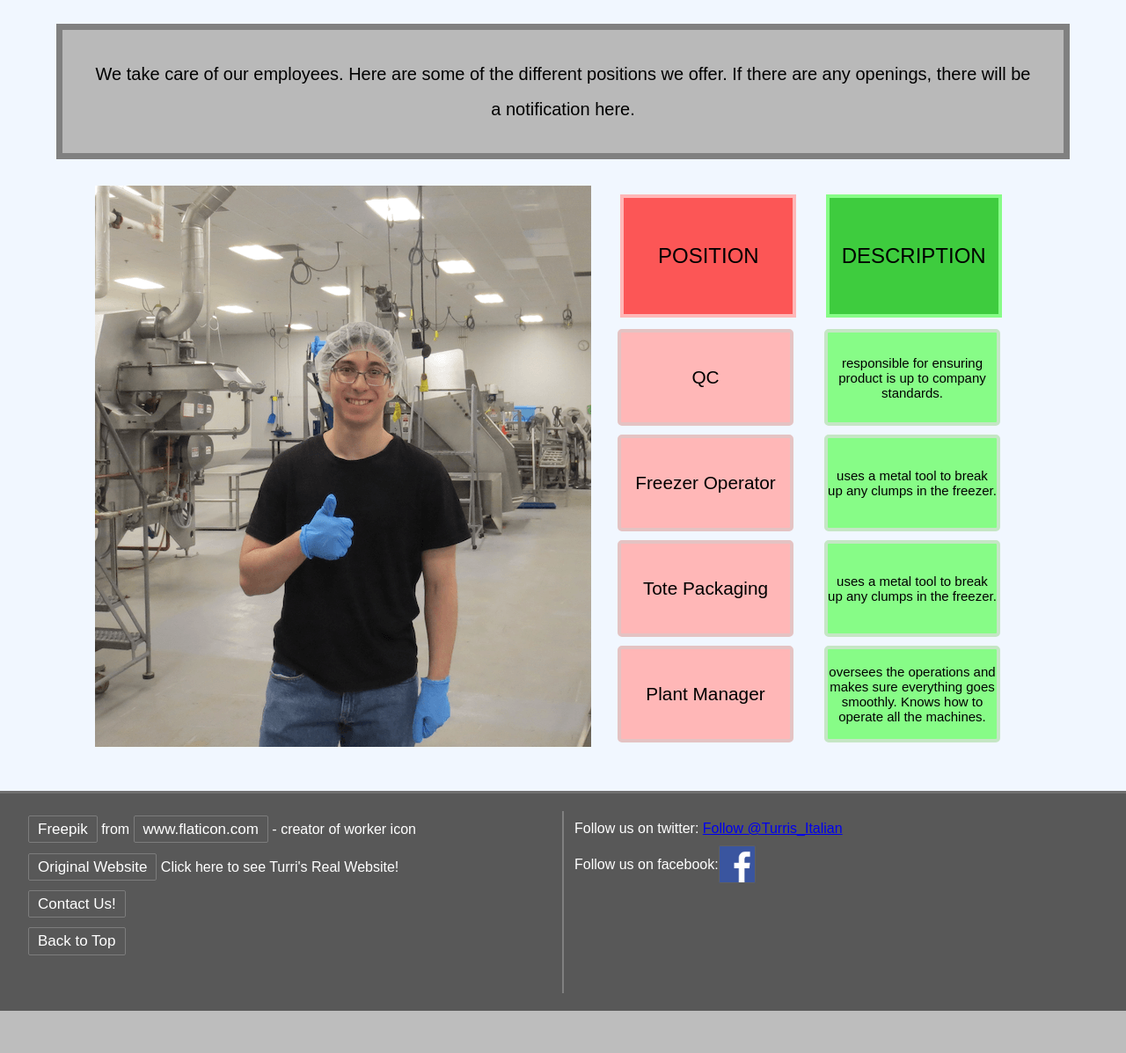
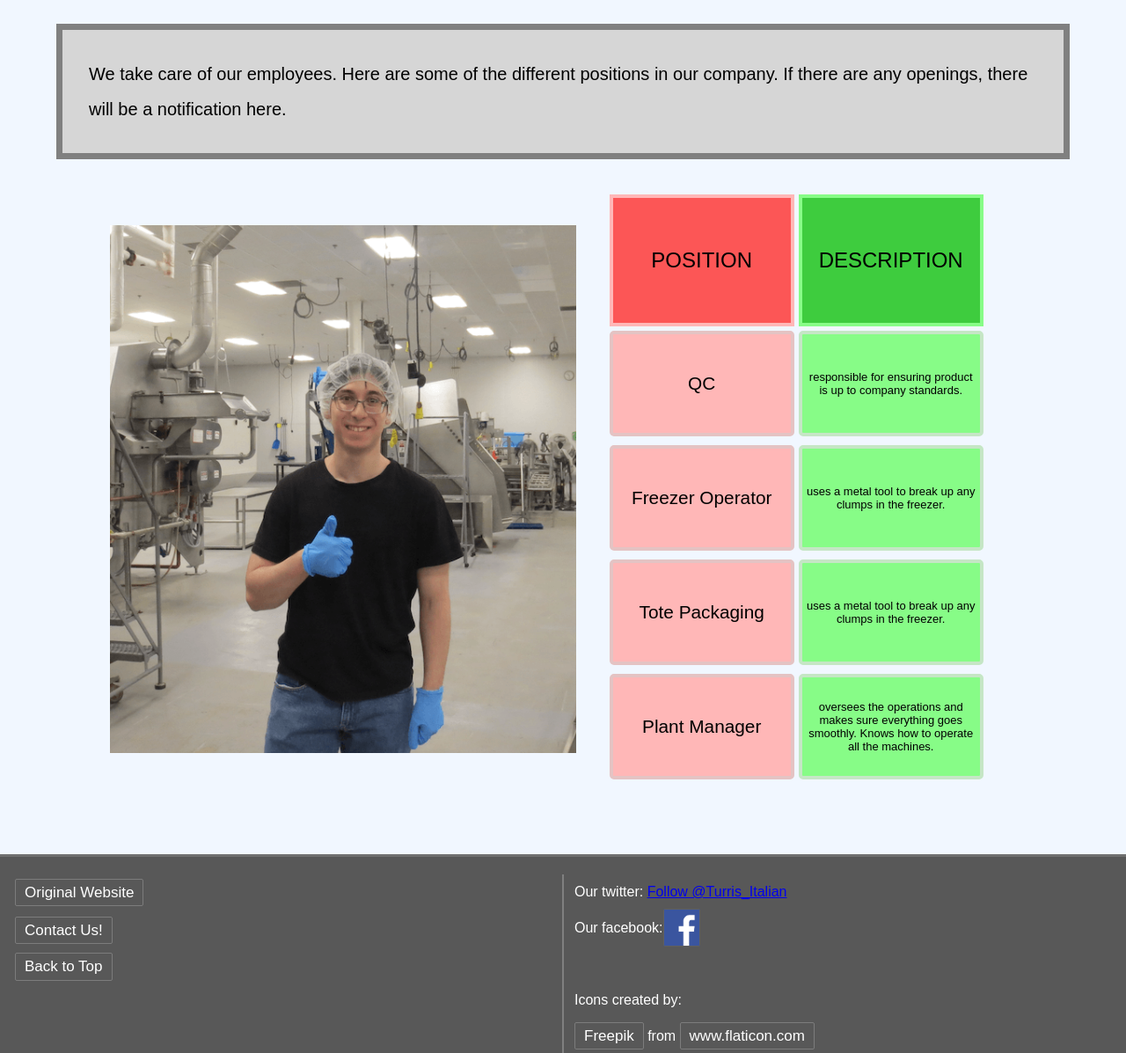
Before and after one commit to Jellohub/Github-Website, a plain HTML site: page workers.html in a window 1280 px wide. Shown: the part 423-1620 px from the top of the page at 88% size. Before the commit the page ends 1572 px from the top, so only its background shows below. Drawn offline with nearby package versions, Linux system fonts and the light colour scheme; a web font is replaced by a local one.

Commit message:
footers & media queries

```diff
--- a/css/contact.css
+++ b/css/contact.css
@@ -185,12 +185,12 @@ input[type="reset"] {
   display: flex;
   flex-direction: row;
   flex-wrap: nowrap;
-  padding: 20px;
+  padding: 20px 5px 20px 5px;
   background-color: rgb(88, 88, 88);
   /* background-image: url("https://www.tendance-feutre.com/pub/Gamme_Bio/feutree-gris-bio.jpg"); */
   border-top: 3px solid rgb(112, 112, 112);
-  height: 250px;
-  margin-top: 50px;
+  height: 300px;
+  margin-top: 70px;
 }
 
 .footer-item {
@@ -202,7 +202,7 @@ input[type="reset"] {
   padding-left: 12px;
 }
 
-.footer-border {
+.footer-left {
   border-right: 2px solid grey;
 }
 
--- a/css/development.css
+++ b/css/development.css
@@ -97,10 +97,11 @@ ul {
 #summary {
   font-family: 'Be Vietnam', sans-serif;
   font-size: 20px;
-  text-align: center;
+  font-weight: 300;
+  text-align: left;
   padding: 30px;
   height: fit-content;
-  background-color: rgb(185, 185, 185);
+  background-color: rgb(241, 241, 241);
   border: 7px solid gray;
   margin-top: 30px;
   margin-bottom: 30px;
@@ -129,7 +130,7 @@ ul {
   display: flex;
   flex-direction: row;
   flex-wrap: wrap;
-  justify-content: center;
+  justify-content: space-between;
   align-items: center;
   padding: 10px;
   margin: 20px;
@@ -139,7 +140,7 @@ ul {
 }
 
 /* Formats the items within the info box. */
-.flex-item { margin: 0px; }
+.flex-item { margin: 10px 0px 10px 0px; }
 
 /* Contains the picture and closer when they're not zoomed in. */
 .small_container {
@@ -197,11 +198,11 @@ ul {
   margin-top: -300px;
 }
 
-.number { height: 150px; }
+.number { height: 150px; margin-left: 30px; }
 
 .smaller_number { height: 100px; }
 
-.explanation { width: 500px; }
+.explanation { width: 400px; }
 
 .pic {
   position: absolute;
@@ -233,12 +234,12 @@ The items inside are put into a column instead of a row. */
   display: flex;
   flex-direction: row;
   flex-wrap: nowrap;
-  padding: 20px;
+  padding: 20px 5px 20px 5px;
   background-color: rgb(88, 88, 88);
   /* background-image: url("https://www.tendance-feutre.com/pub/Gamme_Bio/feutree-gris-bio.jpg"); */
   border-top: 3px solid rgb(112, 112, 112);
-  height: 250px;
-  margin-top: 50px;
+  height: 300px;
+  margin-top: 70px;
 }
 
 .footer-item {
@@ -250,7 +251,7 @@ The items inside are put into a column instead of a row. */
   padding-left: 12px;
 }
 
-.footer-border {
+.footer-left {
   border-right: 2px solid grey;
 }
 
@@ -291,3 +292,13 @@ The items inside are put into a column instead of a row. */
 
 /* Applied to all invisible items */
 .invisible { visibility: hidden; }
+
+@media screen and (max-width: 1157px) {
+  .container {
+    display: flex;
+    flex-direction: column;
+    flex-wrap: wrap;
+    justify-content: center;
+    align-items: center;
+  }
+}
--- a/css/home.css
+++ b/css/home.css
@@ -26,6 +26,11 @@ It only goes to a maximum width of 1440px to make everything look clean. */
 #master {
   width: 1440px;
   display: none;
+  background-color: rgb(231, 231, 231);
+}
+
+/* Contains the background image for the header. */
+.header-image {
   background-image: url("https://upload.wikimedia.org/wikipedia/commons/8/84/Rigatoni.jpg");
 }
 
@@ -83,9 +88,9 @@ ul {
   margin-left: 10px;
 
   background-color:rgb(235, 129, 134);
-  text-decoration: none;
   font-family: 'Dosis', sans-serif;
   font-size: 20px;
+  font-weight: 400;
 }
 
 .button:hover { background-color: rgb(109, 180, 115); }
@@ -123,15 +128,21 @@ ul {
 
 /* Sets width and size of element containing the question mark picture. */
 .left {
+  position: absolute;
   height: inherit;
   width: 20%;
 }
 
 /* Sets height and width of element containing the question. */
 .right {
+  position: absolute;
   height: inherit;
-  width: 80%;
-  padding-right: 15%;
+  width: 100%;
+  text-align: center;
+}
+
+.text {
+  width: 50%;
 }
 
 /* Formatting for blue boxes. */
@@ -155,13 +166,13 @@ ul {
 }
 
 /* Sets height of question mark picture. */
-.question { height: 65%; }
+.question { height: auto; width: 70%; }
 
 /* Color for green box, in their normal state, when you're hovering over them,
 and when you're clicking on them. */
 .green {
   background-color:	rgb(114, 211, 117);
-  border: 7px solid rgb(78, 146, 80);
+  border: 10px solid rgb(62, 116, 64);
 }
 
 .green:hover {
@@ -177,7 +188,7 @@ and when you're clicking on them. */
 and when you're clicking on them. */
 .white {
   background-color: white;
-  border: 7px solid rgb(168, 168, 168);
+  border: 10px solid rgb(138, 138, 138);
 }
 
 .white:hover {
@@ -192,7 +203,7 @@ and when you're clicking on them. */
 and when you're clicking on them. */
 .red {
   background-color: rgb(214, 113, 113);
-  border: 7px solid rgb(170, 92, 92);
+  border: 10px solid rgb(136, 73, 73);
 }
 
 .red:hover {
@@ -208,11 +219,11 @@ and when you're clicking on them. */
   display: flex;
   flex-direction: row;
   flex-wrap: nowrap;
-  padding: 20px;
+  padding: 20px 5px 20px 5px;
   background-color: rgb(88, 88, 88);
   /* background-image: url("https://www.tendance-feutre.com/pub/Gamme_Bio/feutree-gris-bio.jpg"); */
   border-top: 3px solid rgb(112, 112, 112);
-  height: 250px;
+  height: 300px;
   margin-top: 70px;
 }
 
@@ -225,7 +236,7 @@ and when you're clicking on them. */
   padding-left: 12px;
 }
 
-.footer-border {
+.footer-left {
   border-right: 2px solid grey;
 }
 
--- a/css/products.css
+++ b/css/products.css
@@ -25,9 +25,14 @@ body {
 /* This div contains all the meaningful material you see on the page.
 It only goes to a maximum width of 1440px to make everything look clean. */
 #master {
-  background-image: url("https://cmkt-image-prd.global.ssl.fastly.net/0.1.0/ps/1363450/910/607/m2/fpnw/wm0/img_4185-.jpg?1465877099&s=b63d2face2dd4a4541dde70ccbb543a4");
   width: 1440px;
   display: none;
+  background-color: rgba(107, 80, 80, 0.938);
+}
+
+/* Contains image for header. */
+.header-image {
+  background-image: url("https://cmkt-image-prd.global.ssl.fastly.net/0.1.0/ps/1363450/910/607/m2/fpnw/wm0/img_4185-.jpg?1465877099&s=b63d2face2dd4a4541dde70ccbb543a4");
 }
 
 /* Makes the header items center horizontally on the page and sets the background color,
@@ -75,9 +80,9 @@ ul {
   margin-left: 10px;
 
   background-color:rgb(235, 129, 134);
-  text-decoration: none;
   font-family: 'Dosis', sans-serif;
   font-size: 20px;
+  font-weight: 400;
 }
 
 .button:hover { background-color: rgb(109, 180, 115); }
@@ -161,12 +166,12 @@ ul {
   display: flex;
   flex-direction: row;
   flex-wrap: nowrap;
-  padding: 20px;
+  padding: 20px 5px 20px 5px;
   background-color: rgb(88, 88, 88);
   /* background-image: url("https://www.tendance-feutre.com/pub/Gamme_Bio/feutree-gris-bio.jpg"); */
   border-top: 3px solid rgb(112, 112, 112);
-  height: 250px;
-  margin-top: 50px;
+  height: 300px;
+  margin-top: 70px;
 }
 
 .footer-item {
@@ -178,7 +183,7 @@ ul {
   padding-left: 12px;
 }
 
-.footer-border {
+.footer-left {
   border-right: 2px solid grey;
 }
 
@@ -207,5 +212,3 @@ ul {
   background-image: url("../pictures/icons/facebook.png");
   background-size: cover;
 }
-
-#credit { margin-top: 40px; color: white; }
--- a/css/sanitation.css
+++ b/css/sanitation.css
@@ -87,10 +87,11 @@ ul {
 #summary {
   font-family: 'Be Vietnam', sans-serif;
   font-size: 20px;
-  text-align: center;
+  font-weight: 300;
+  text-align: left;
   padding: 30px;
   height: fit-content;
-  background-color: rgb(185, 185, 185);
+  background-color: rgb(214, 214, 214);
   border: 7px solid gray;
   margin-top: 30px;
   margin-bottom: 30px;
@@ -141,12 +142,12 @@ so if the browser page is narrowed, things don't get ugly. */
   display: flex;
   flex-direction: row;
   flex-wrap: nowrap;
-  padding: 20px;
+  padding: 20px 5px 20px 5px;
   background-color: rgb(88, 88, 88);
   /* background-image: url("https://www.tendance-feutre.com/pub/Gamme_Bio/feutree-gris-bio.jpg"); */
   border-top: 3px solid rgb(112, 112, 112);
-  height: 250px;
-  margin-top: 50px;
+  height: 300px;
+  margin-top: 70px;
 }
 
 .footer-item {
@@ -158,7 +159,7 @@ so if the browser page is narrowed, things don't get ugly. */
   padding-left: 12px;
 }
 
-.footer-border {
+.footer-left {
   border-right: 2px solid grey;
 }
 
--- a/css/workers.css
+++ b/css/workers.css
@@ -87,10 +87,11 @@ ul {
 #summary {
   font-family: 'Be Vietnam', sans-serif;
   font-size: 20px;
-  text-align: center;
+  font-weight: 300;
+  text-align: left;
   padding: 30px;
   height: fit-content;
-  background-color: rgb(185, 185, 185);
+  background-color: rgb(214, 214, 214);
   border: 7px solid gray;
   margin-top: 30px;
   margin-bottom: 30px;
@@ -120,12 +121,11 @@ if the browser is narrowed. */
   font-family: 'Muli', sans-serif;
 }
 
-
 /* Formats the div that contains the picture. */
 .left {
   display: flex;
   flex-direction: column;
-  justify-content: flex-start;
+  justify-content: center;
 }
 
 /* Formats the div that contains the table. */
@@ -133,15 +133,16 @@ if the browser is narrowed. */
   display:  flex;
   flex-direction: column;
   width: 500px;
-  justify-content: space-between;
+  justify-content: space-evenly;
   margin-top: 10px;
+  margin-bottom: 10px;
 }
 
 .table {
   display: flex;
   flex-direction: row;
   flex-wrap: wrap;
-  justify-content: space-evenly;
+  justify-content: center;
 }
 
 /* These rules put the text dead center of each cell. The flex rules center the text
@@ -158,8 +159,9 @@ vertically, and the text-align rule centers the text horizontally. */
   background-color: rgb(252, 86, 86);
   border: 4px solid rgb(255, 183, 183);
   font-size: 1.5em;
-  height: 140px;
-  width: 200px;
+  height: 150px;
+  width: 210px;
+  margin: 0px 5px 0px 0px;
 }
 
 /* Formats the "Description" cell. */
@@ -167,8 +169,8 @@ vertically, and the text-align rule centers the text horizontally. */
   background-color: rgb(62, 204, 62);
   border: 4px solid rgb(135, 252, 135);
   font-size: 1.5em;
-  height: 140px;
-  width: 200px;
+  height: 150px;
+  width: 210px;
 }
 
 /* Formats all the other red cells. */
@@ -177,32 +179,33 @@ vertically, and the text-align rule centers the text horizontally. */
   background-color: rgb(255, 183, 183);
   border: 4px solid rgb(228, 195, 195);
   border-radius: 5px;
-  height: 110px;
-  width: 200px;
-  margin: 5px 0px 5px 0px;
+  height: 120px;
+  width: 210px;
+  margin: 5px 5px 5px 0px;
 }
 
 /* Formats all the other green cells. */
 .green-minor {
-  font-size: 15px;
+  font-size: 13px;
   background-color: rgb(135, 252, 135);
   border: 4px solid rgb(197, 230, 197);
   border-radius: 5px;
-  height: 110px;
-  width: 200px;
-  margin: 5px;
+  height: 120px;
+  width: 210px;
+  margin: 5px 0px 5px 0px;
+  padding: 0px 5px 0px 5px;
 }
 
 #footer {
   display: flex;
   flex-direction: row;
   flex-wrap: nowrap;
-  padding: 20px;
+  padding: 20px 5px 20px 5px;
   background-color: rgb(88, 88, 88);
   /* background-image: url("https://www.tendance-feutre.com/pub/Gamme_Bio/feutree-gris-bio.jpg"); */
   border-top: 3px solid rgb(112, 112, 112);
-  height: 250px;
-  margin-top: 50px;
+  height: 300px;
+  margin-top: 70px;
 }
 
 .footer-item {
@@ -214,7 +217,7 @@ vertically, and the text-align rule centers the text horizontally. */
   padding-left: 12px;
 }
 
-.footer-border {
+.footer-left {
   border-right: 2px solid grey;
 }
 
--- a/workers.html
+++ b/workers.html
@@ -9,8 +9,8 @@
   <title>Sanitation</title>
   <link rel="stylesheet" href="css/workers.css">
   <script src="https://ajax.googleapis.com/ajax/libs/jquery/3.4.1/jquery.min.js"></script>
-  <link href="https://fonts.googleapis.com/css?family=Be+Vietnam:100&display=swap" rel="stylesheet">
-  <link href="https://fonts.googleapis.com/css?family=Muli&display=swap" rel="stylesheet">
+  <link href="https://fonts.googleapis.com/css?family=Be+Vietnam:100,300&display=swap" rel="stylesheet">
+  <link href="https://fonts.googleapis.com/css?family=Muli:600&display=swap" rel="stylesheet">
   <link href="https://fonts.googleapis.com/css?family=Dosis&display=swap" rel="stylesheet">
   <script type="text/javascript" src="javascript/workers.js"></script>
 </head>
@@ -52,14 +52,14 @@
     </div>
 
     <div id="summary">
-        We take care of our employees. Here are some of the different positions
-        we offer. If there are any openings, there will be a notification here.
+        We take care of our employees. Here are some of the different positions in our company.
+        If there are any openings, there will be a notification here.
     </div>
 
     <div class="main-huge-container">
       <div class="main-big-container">
         <div class="main-medium-container left">
-          <img src="./pictures/employee_4.jpg">
+          <img src="./pictures/employee_4.jpg" height="600">
         </div>
         <div class="main-medium-container right">
           <div class="main-container table">
@@ -74,34 +74,36 @@
             <div class="cell red-minor">Tote Packaging</div>
             <div class="cell green-minor">uses a metal tool to break up any clumps in the freezer.</div>
             <div class="cell red-minor">Plant Manager</div>
-            <div class="cell green-minor">oversees the operations and makes sure everything goes smoothly. Knows how to operate all the machines.</div>
+            <div class="cell green-minor">oversees the operations and makes sure everything goes smoothly.
+              Knows how to operate all the machines.</div>
           </div>
         </div>
       </div>
     </div>
 
     <div id="footer">
-      <div class="footer-item footer-border">
-        <a class="button_light" href="https://www.flaticon.com/authors/freepik" title="Freepik">Freepik</a>
-        from <a class="button_light" href="https://www.flaticon.com/" title="Flaticon">www.flaticon.com</a>
-        <span>- creator of worker icon</span>
+      <div class="footer-item footer-left">
+        <a class="button_light" href="https://turrisitalianfoods.com">Original Website</a>
         <br>
-        <a class="button_light" href="https://turrisitalianfoods.com">Original Website</a>
-         <span>Click here to see Turri's Real Website!</span> <br>
         <a class="button_light" href="contact.html">Contact Us!</a> <br>
         <button class="button_light" id="backtotop">Back to Top</button>
       </div>
 
-      <div class="footer-item">
-        <span>Follow us on twitter: </span>
+      <div class="footer-item footer-right">
+        <span>Our twitter: </span>
         <a href="https://twitter.com/Turris_Italian?ref_src=twsrc%5Etfw" class="twitter-follow-button"
-        data-size="large" data-show-count="false">Follow @Turris_Italian</a><script async
-        src="https://platform.twitter.com/widgets.js" charset="utf-8"></script>
+        data-size="large" data-show-screen-name="false" data-show-count="false">Follow @Turris_Italian</a>
+        <script async src="https://platform.twitter.com/widgets.js" charset="utf-8"></script>
 
         <br>
 
-        <span>Follow us on facebook: </span>
+        <span>Our facebook: </span>
         <a class="button_facebook" href="https://www.facebook.com/turrisitalianfoods/"></a>
+
+        <br><br>
+        <span>Icons created by:</span><br>
+        <a class="button_light" href="https://www.flaticon.com/authors/freepik" title="Freepik">Freepik</a>
+        from <a class="button_light" href="https://www.flaticon.com/" title="Flaticon">www.flaticon.com</a>
       </div>
     </div>
   </div>
```
Also changed, not shown: contact.html (+13 -10 lines), development.html (+18 -15 lines), index.html (+13 -11 lines), products.html (+18 -13 lines), sanitation.html (+14 -12 lines).
